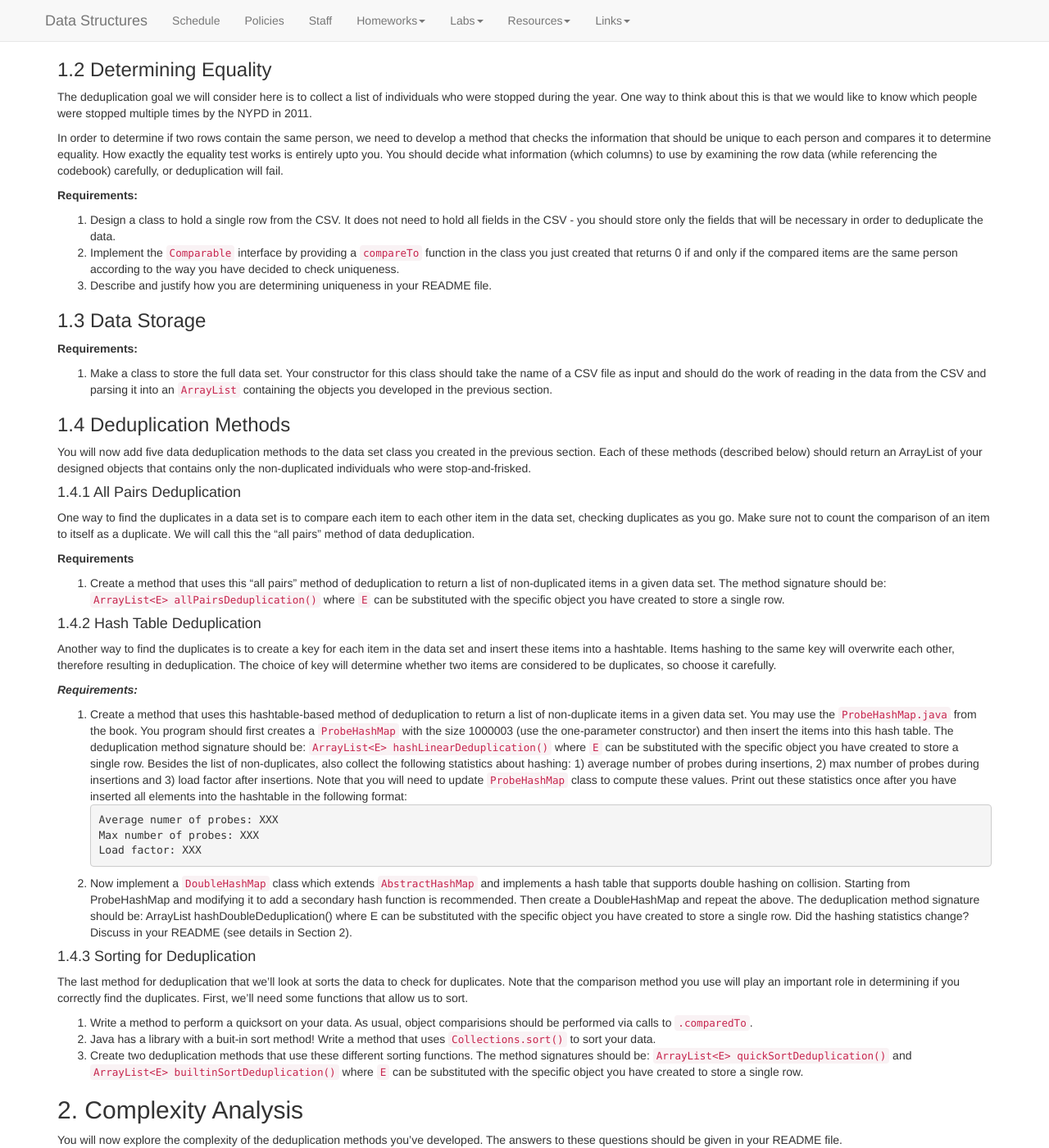
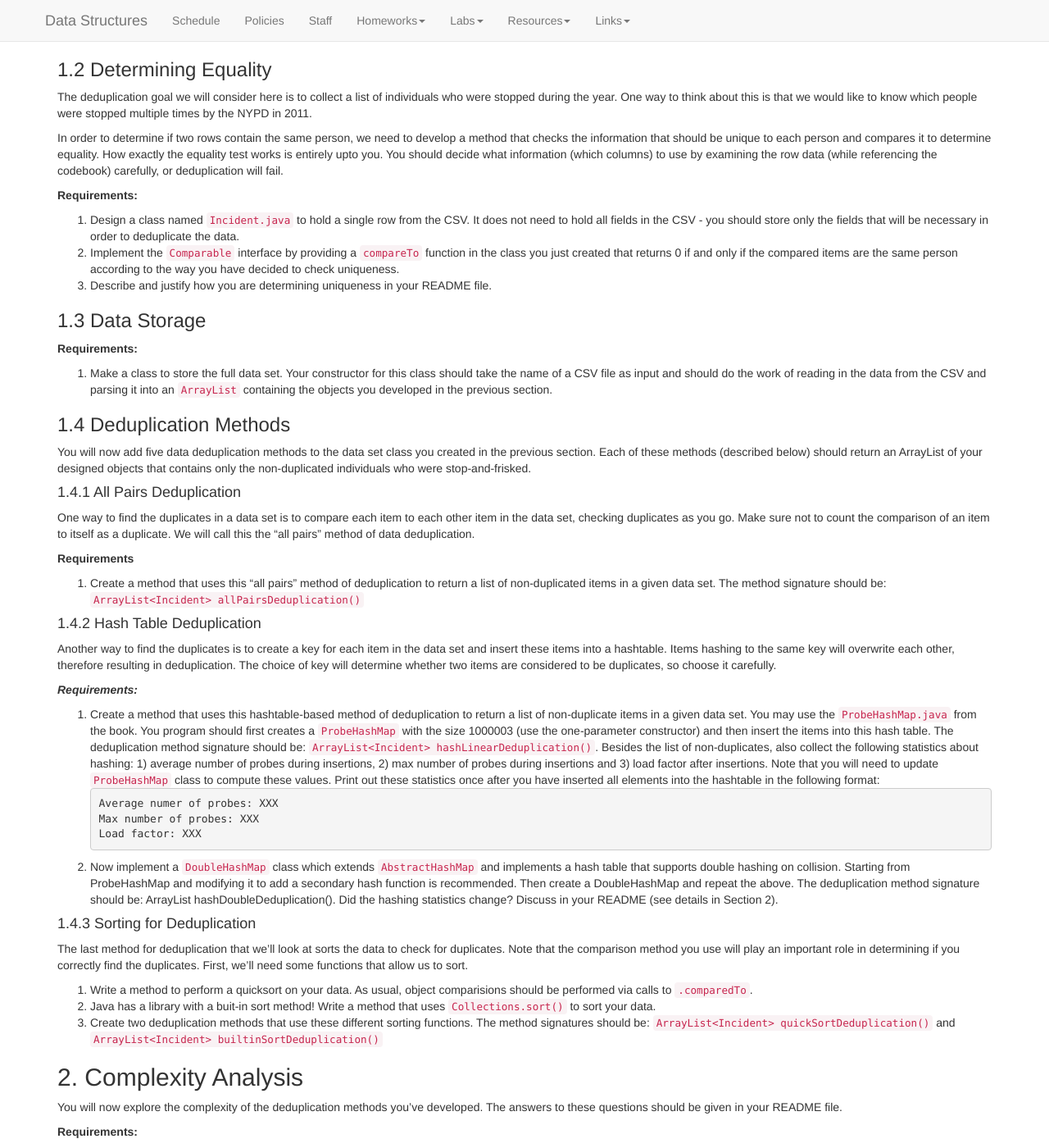
Before and after one commit to kalte0/BMC-CS-151.github.io, a Jekyll site: the page built from hws/HW07.md, in a window 1280 px wide and 1400 px high, scrolled down 572 px. Shown: the whole window at 82% size. Built offline with Jekyll 4.4.1, drawn with Linux system fonts in a browser that asks for light colours; nearby versions of some CDN libraries; some of the changed text lies outside the part shown.

Commit message:
Update HW07.md

```diff
--- a/hws/HW07.md
+++ b/hws/HW07.md
@@ -100,7 +100,7 @@ examining the row data (while referencing the codebook) carefully, or deduplicat
 
 **Requirements:**
 
-1. Design a class to hold a single row from the CSV. It does not need to hold
+1. Design a class named `Incident.java` to hold a single row from the CSV. It does not need to hold
 all fields in the CSV - you should store only the fields that will be necessary
 in order to deduplicate the data.
 2. Implement the `Comparable` interface by providing a `compareTo` function in
@@ -133,8 +133,7 @@ will call this the “all pairs” method of data deduplication.
 
 1. Create a method that uses this “all pairs” method of deduplication to return
 a list of non-duplicated items in a given data set. The method signature
-should be: `ArrayList<E> allPairsDeduplication()` where `E` can be substituted with the specific object you have created to store
-a single row.
+should be: `ArrayList<Incident> allPairsDeduplication()`
 
 #### 1.4.2 Hash Table Deduplication
 Another way to find the duplicates is to create a
@@ -153,9 +152,7 @@ the `ProbeHashMap.java` from the book. You program should first creates
 a `ProbeHashMap` with the size 1000003 (use the one-parameter constructor)
 and then insert the items into this hash table.
 The deduplication method signature should be:
-`ArrayList<E> hashLinearDeduplication()`
-where `E` can be substituted with the specific object you have created to store
-a single row.
+`ArrayList<Incident> hashLinearDeduplication()`.
 Besides the list of non-duplicates, also collect the following statistics about
 hashing: 1) average number of probes during insertions, 2) max number of probes
 during insertions and 3) load factor after insertions. Note that you will need
@@ -173,9 +170,7 @@ implements a hash table that supports double hashing on collision. Starting
 from ProbeHashMap and modifying it to add a secondary hash function is
 recommended. Then create a DoubleHashMap and repeat the above.
 The deduplication method signature should be:
-ArrayList<E> hashDoubleDeduplication()
-where E can be substituted with the specific object you have created to store
-a single row.
+ArrayList<Incident> hashDoubleDeduplication().
 Did the hashing statistics change? Discuss in your README (see details in
 Section 2).
 
@@ -192,10 +187,8 @@ comparisions should be performed via calls to `.comparedTo`.
 `Collections.sort()` to sort your data.
 3. Create two deduplication methods that use these different sorting functions.
 The method signatures should be:
-`ArrayList<E> quickSortDeduplication()` and
-`ArrayList<E> builtinSortDeduplication()`
-where `E` can be substituted with the specific object you have created to store
-a single row.
+`ArrayList<Incident> quickSortDeduplication()` and
+`ArrayList<Incident> builtinSortDeduplication()`
 
 ## 2. Complexity Analysis
 
@@ -232,7 +225,7 @@ efficient and hypothesize why this might be.
 sorting method (the built-in method or your quicksort method) was more
 efficient and hypothesize why this might be.
 
-## 3. Command Line INput
+## 3. Command Line Input
 
 You will receive a stop-and-frisk records file on the command line as a single
 argument like this:
```
